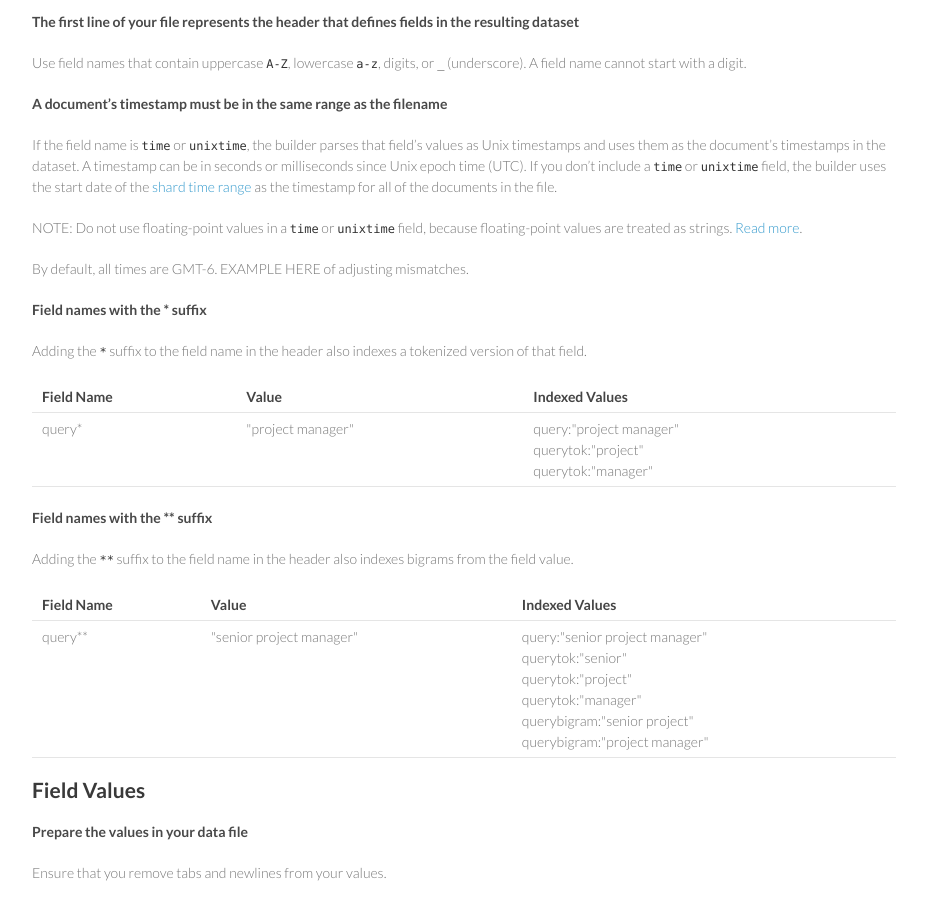
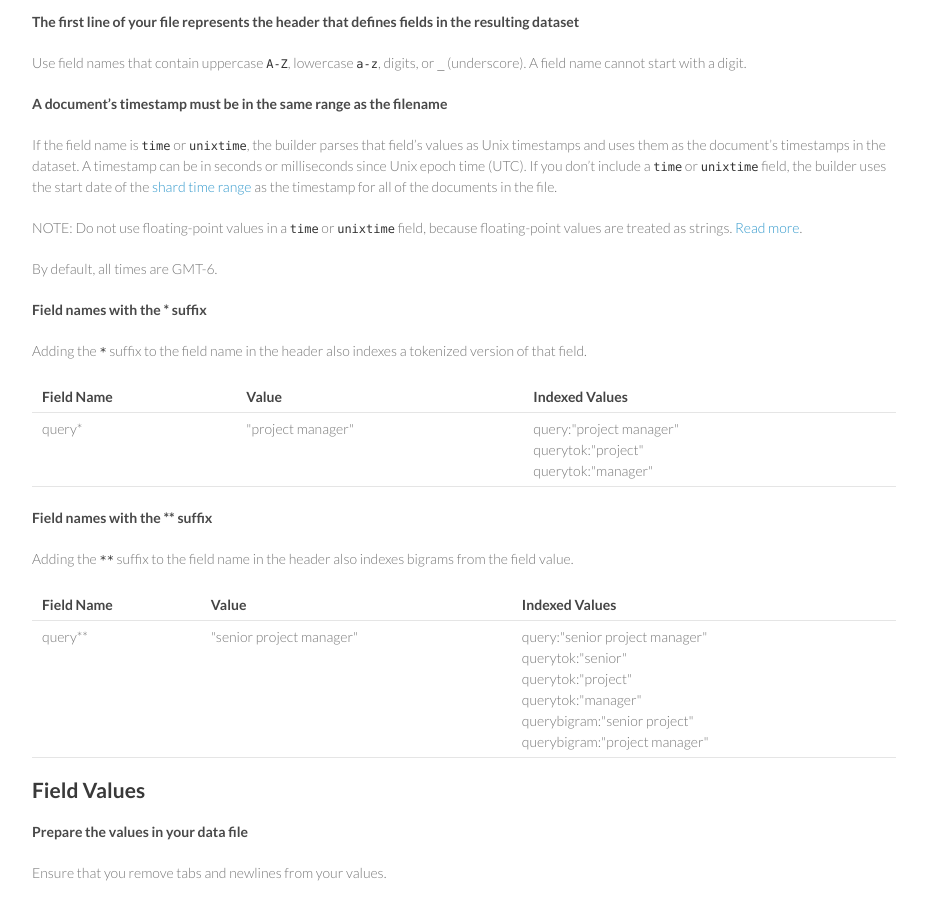
Before and after one commit to indeedeng/imhotep, a Jekyll site: the page built from docs/data-file-requirements.md, in a window 1280 px wide and 900 px high, scrolled down 1027 px. Shown: the whole window, without its empty margins (294-1221 px from the left). Built offline with Jekyll 4.4.1, drawn with Linux system fonts in a browser that asks for light colours; Markdown is read by kramdown in place of the engine named in the settings.

Commit message:
removed placeholder

```diff
--- a/docs/data-file-requirements.md
+++ b/docs/data-file-requirements.md
@@ -62,7 +62,7 @@ If the field name is `time` or `unixtime`, the builder parses that field’s val
 
 NOTE: Do not use floating-point values in a `time` or `unixtime` field, because floating-point values are treated as strings. [Read more](#floating).
 
-By default, all times are GMT-6. EXAMPLE HERE of adjusting mismatches.
+By default, all times are GMT-6.
 
 #### Field names with the * suffix
 
```
